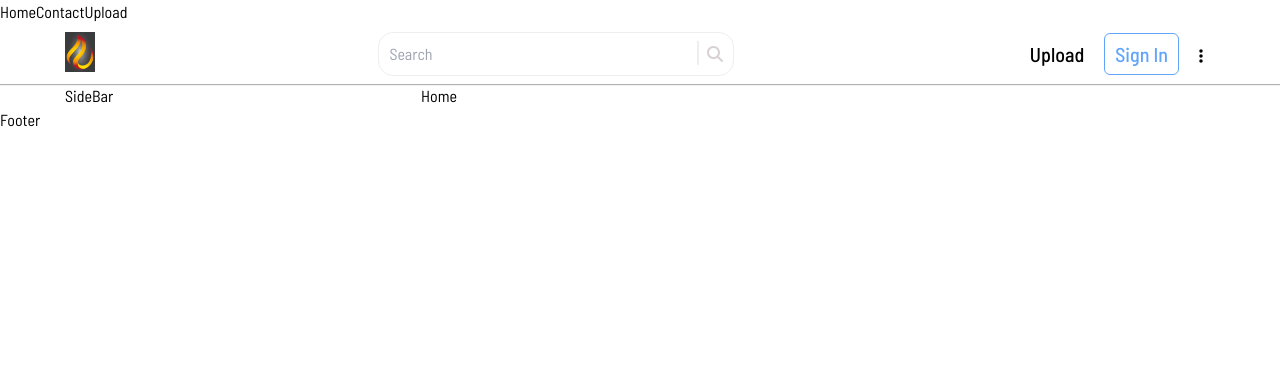
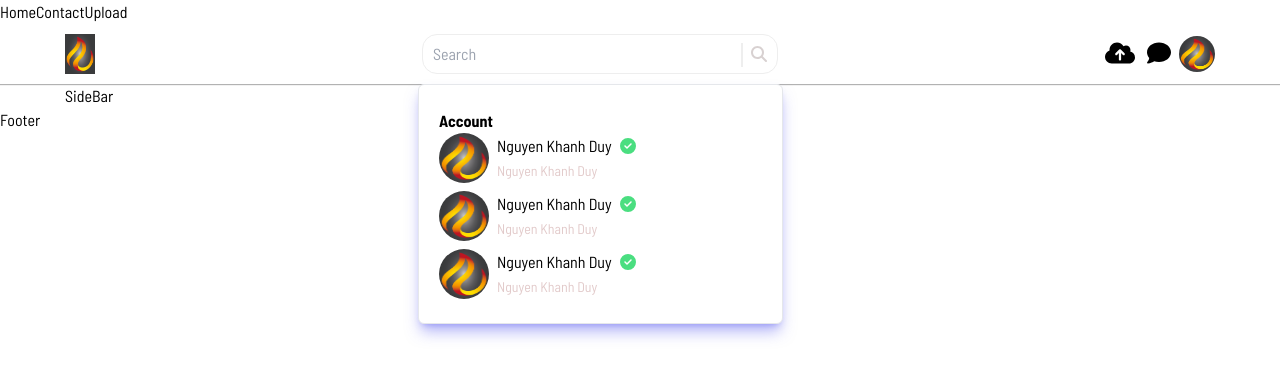
Before and after one commit to NguyenKhanhDuy612/tiktok-ui, a React (Vite) app: page / in a window 1280 px wide. Shown: the top 378 px of the page. Built offline with nearby package versions, Linux system fonts and the light colour scheme.

Commit message:
update search ( component Img, Search)

```diff
--- a/src/assets/images/index.jsx
+++ b/src/assets/images/index.jsx
@@ -1,5 +1,6 @@
 const images = {
 	logo: ("./src/assets/images/logo.png"),
+	noImg: ("./src/assets/images/noImage.png")
 }
 
 export default images
--- /dev/null
+++ b/src/components/Image/index.jsx
@@ -0,0 +1,15 @@
+import React, { useState } from 'react'
+import { forwardRef } from 'react'
+import images from '../../assets/images';
+
+const Image = ({src, fallback: setImage = images.noImg, ...props}, ref) => {
+	const [fallback, setFallback] =useState('')
+	const handleImage = ()=>{
+		setFallback(setImage)
+	}
+	return (
+		<img ref={ref} {...props} src={ src} onError={handleImage}   />
+	)
+}
+
+export default forwardRef(Image)
--- a/src/components/Layout/components/Header/Header.jsx
+++ b/src/components/Layout/components/Header/Header.jsx
@@ -3,23 +3,24 @@ import images from "../../../../assets/images";
 import { FontAwesomeIcon } from "@fortawesome/react-fontawesome";
 import {
 	faCircleQuestion,
-	faCircleXmark,
+	faCloudArrowUp,
+	faComment,
 	faEarthAsia,
 	faEllipsisVertical,
 	faKeyboard,
-	faMagnifyingGlass,
-	faSpinner,
+	faUserLarge,
 } from "@fortawesome/free-solid-svg-icons";
-import Tippy from '@tippyjs/react/headless';
 
-import AccountItem from "../../../AccountItem/AccountItem";
 import Button from "../../../Button/Button";
 import Menu from "../../../Porper/Menu";
+import Popper from "../../../Porper/Popper";
+import Image from "../../../Image";
+import Search from "../Search/Search";
 
 const Header = () => {
-	const [searchResult, setSearchResult] = useState([]);
 	const [visible, setSearchVisible] = useState(true);
 
+	const userActive = true;
 	const MenuItem =[
 		{
 			icon: <FontAwesomeIcon icon={faEarthAsia}/>,
@@ -49,6 +50,15 @@ const Header = () => {
 		},
 	]
 
+	const actionUser =[
+		{
+			icon: <FontAwesomeIcon icon={faUserLarge}/>,
+			title: 'Hello',
+			to: '/upload'
+		},
+		...MenuItem
+	]
+
 	const handleChange =(menuitem)=>{
 		console.log('menuitem',menuitem);
 	}
@@ -59,46 +69,34 @@ const Header = () => {
 					<div>
 						<img className="w-[30px] h-[40px]" src={images.logo} alt="logo" />
 					</div>
-					<Tippy
-						interactive
-						render={attrs => (
-						<div className="w-[365px] bg-white border py-6 px-5 rounded-md shadow-lg shadow-indigo-500/50" tabIndex="-1" {...attrs}>
-							<h4 className="font-bold">Account</h4>
-							<div className="space-y-2">
-								<AccountItem  />
-								<AccountItem  />
-								<AccountItem  />
-							</div>
-						</div>
-						)}
-					>
-						<div className="flex items-center justify-between w-[356px] space-x-2 rounded-[15px] border border-[#eee] py-[5px] px-[10px] focus-within:border-[#8a8d95] relative before:absolute before:border-[#eee] before:border-r-2 before:top-[8px] before:right-[34px] before:h-[24px] before:w-2">
-							<input
-								className="w-[300px] focus:outline-none caret-[#d8d1d1] placeholder-shown:border-gray-500 tk-active-search"
-								type="text"
-								placeholder="Search"
-							/>
-							<button className="hidden absolute right-[44px] text-[#d8d1d1]">
-								<FontAwesomeIcon icon={faCircleXmark} />
-							</button>
-							<button className="hidden absolute right-[44px] text-[#d8d1d1]">
-								<FontAwesomeIcon icon={faSpinner} />
-							</button>
+					<Search />
+					<div className="space-x-2 flex items-center">
+						{userActive
+							?
+								<div className="space-x-3">
+									<Popper content='Upload'>
+										<FontAwesomeIcon className="cursor-pointer text-2xl" icon={faCloudArrowUp} />
+									</Popper>
+									<Popper >
+										<FontAwesomeIcon className="cursor-pointer text-2xl" icon={faComment} />
+									</Popper>
+								</div>
+							:
+							<>
+								{/* <Button text to={'/login'} lefticon={<FontAwesomeIcon icon={faLocationDot} />}>Sign In </Button> */}
+								<Button text > Upload </Button>
+								<Button outline onClick={()=>alert('Not setup')} >Sign In </Button>
+							</>
+						}
 
-							<button className="tk-active-search">
-								<FontAwesomeIcon
-									className="text-[#d8d1d1]"
-									icon={faMagnifyingGlass}
-								/>
-							</button>
-						</div>
-					</Tippy>
-					<div className="space-x-2">
-						{/* <Button text to={'/login'} lefticon={<FontAwesomeIcon icon={faLocationDot} />}>Sign In </Button> */}
-						<Button text > Upload </Button>
-						<Button outline onClick={()=>alert('Not setup')} >Sign In </Button>
-						<Menu items={MenuItem} onChange={(e)=>handleChange(e)} >
-							<span className="p-3 cursor-pointer"><FontAwesomeIcon icon={faEllipsisVertical} /></span>
+
+						<Menu items={userActive ? actionUser : MenuItem} onChange={(e)=>handleChange(e)} >
+							{userActive
+								?
+									<Image className="w-[36px] h-[36px] rounded-full overflow-hidden" src={images.logo} alt="logo" fallback='https://upload.wikimedia.org/wikipedia/vi/thumb/4/47/Logo_TP._Nha_Trang.svg/447px-Logo_TP._Nha_Trang.svg.png?20231006084559' />
+								:
+									<span className="p-3 cursor-pointer"><FontAwesomeIcon icon={faEllipsisVertical} /></span>
+							}
 						</Menu>
 					</div>
 				</div>
--- /dev/null
+++ b/src/components/Layout/components/Search/Search.jsx
@@ -0,0 +1,70 @@
+import { faCircleXmark, faMagnifyingGlass, faSpinner } from '@fortawesome/free-solid-svg-icons';
+import { FontAwesomeIcon } from '@fortawesome/react-fontawesome';
+import Tippy from '@tippyjs/react/headless';
+import React, { useRef, useState } from "react";
+
+import AccountItem from "../../../AccountItem/AccountItem";
+
+
+function Search() {
+
+	const [searchValue, setSearchValue] = useState('');
+	const [searchResult, setSearchResult] = useState([1]);
+	const [showResult, setShowResult] = useState(true)
+
+	const searchRef = useRef()
+
+	return (
+		<Tippy
+			interactive
+			visible={showResult && searchResult.length > 0}
+			onClickOutside={()=>setShowResult(false)}
+			render={(attrs) => (
+				<div
+				className="w-[365px] bg-white border py-6 px-5 rounded-md shadow-lg shadow-indigo-500/50"
+				tabIndex="-1"
+				{...attrs}
+				>
+				<h4 className="font-bold">Account</h4>
+				<div className="space-y-2">
+					<AccountItem />
+					<AccountItem />
+					<AccountItem />
+				</div>
+				</div>
+			)}
+			>
+			<div className="flex items-center justify-between w-[356px] space-x-2 rounded-[15px] border border-[#eee] py-[5px] px-[10px] focus-within:border-[#8a8d95] relative before:absolute before:border-[#eee] before:border-r-2 before:top-[8px] before:right-[34px] before:h-[24px] before:w-2">
+				<input
+				ref={searchRef}
+				value={searchValue}
+				className="w-[300px] focus:outline-none caret-[#d8d1d1] placeholder-shown:border-gray-500 tk-active-search"
+				type="text"
+				placeholder="Search"
+				onChange={e => setSearchValue(e.target.value)}
+				/>
+				{!!searchValue &&
+
+					<button className=" absolute right-[44px] text-[#d8d1d1]" onClick={()=>{
+						setSearchValue('');
+						searchRef.current.focus()
+					}}>
+						<FontAwesomeIcon icon={faCircleXmark} />
+					</button>
+				}
+				<button className="hidden absolute right-[44px] text-[#d8d1d1]">
+				<FontAwesomeIcon icon={faSpinner} />
+				</button>
+
+				<button className="tk-active-search">
+				<FontAwesomeIcon
+					className="text-[#d8d1d1]"
+					icon={faMagnifyingGlass}
+				/>
+				</button>
+			</div>
+		</Tippy>
+	);
+}
+
+export default Search;
--- a/src/components/Porper/Menu.jsx
+++ b/src/components/Porper/Menu.jsx
@@ -45,6 +45,7 @@ const Menu = ({children, items, onChange}) => {
 				interactive
 				delay= {[100, 200]}
 				placement='bottom-end'
+				onHide={()=>(setHistory(history.slice(0,1)))}
 				render={attrs => (
 				<div className="min-w-[250px] bg-white border py-6 rounded-md shadow-lg shadow-indigo-500/50" tabIndex="-1" {...attrs}>
 					<ul className="space-y-2">
--- /dev/null
+++ b/src/components/Porper/Popper.jsx
@@ -0,0 +1,16 @@
+import React from 'react'
+import Tippy from '@tippyjs/react';
+import 'tippy.js/dist/tippy.css';
+
+const Popper = ({content = 'content', children}) => {
+  return (
+
+    <Tippy
+      placement='bottom-end'
+      content={<span>{content}</span>}>
+      <button>{children}</button>
+    </Tippy>
+  )
+}
+
+export default Popper
```
Also changed, not shown: src/assets/images/noImage.png (added), src/components/Porper/Porper.jsx (deleted).
